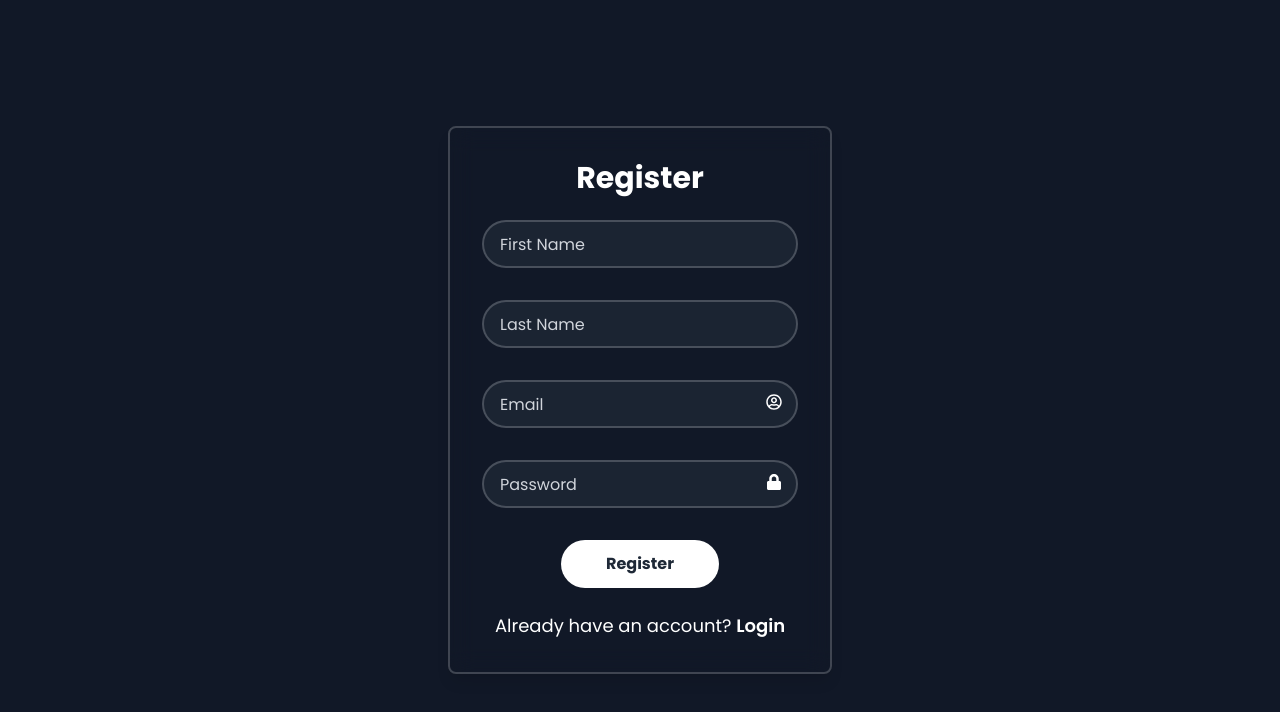
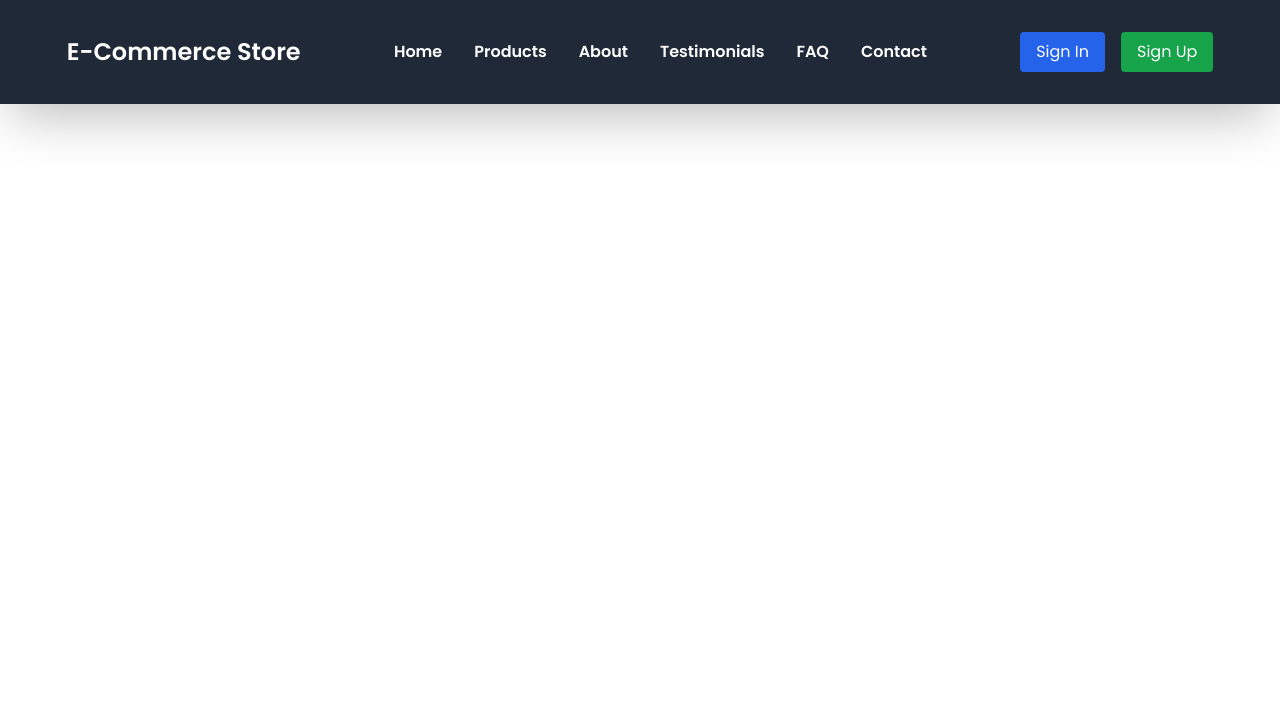
Before and after one commit to Vijay-948/forntend-ui, a React app: page /navbar in a window 1280 px wide. Before the commit this address led to /signup. Shown: the top 712 px of the page. Built offline with nearby package versions, Linux system fonts and the light colour scheme; no server answers.

Commit message:
modified-home-page

```diff
--- a/src/App.css
+++ b/src/App.css
@@ -36,3 +36,16 @@
     transform: rotate(360deg);
   }
 }
+
+@keyframes scroll-x {
+  0% {
+    transform: translateX(0);
+  }
+  100% {
+    transform: translateX(-50%);
+  }
+}
+
+.slider-track {
+  animation: scroll-x 40s linear infinite;
+}
--- a/src/App.tsx
+++ b/src/App.tsx
@@ -29,25 +29,24 @@ function App() {
   //   }
   // })
 
-  useEffect(() => {
-    getUserInfo(token)
-      .then((response) => {
-        globalobject.userObject = response.data;
-        setLoading(false);
-        // setUserData(response.data);
-      })
-      .catch(() => {
-        console.error("user not found");
-        setLoading(false);
-      });
-  }, [token]);
+  // useEffect(() => {
+  //   getUserInfo(token)
+  //     .then((response) => {
+  //       globalobject.userObject = response.data;
+  //       setLoading(false);
+  //       // setUserData(response.data);
+  //     })
+  //     .catch(() => {
+  //       console.error("user not found");
+  //       setLoading(false);
+  //     });
+  // }, [token]);
 
   return (
     <>
       <ToastContainer />
-      {token ? (
       <div id="detail">
-          {!loading && globalobject.userObject && (
+        {!loading && !globalobject.userObject && (
           <div>
             <Navbar />
             <Outlet />
@@ -64,9 +63,6 @@ function App() {
           </div>
         )}
       </div>
-      ) : (
-        <Navigate to={getLoginUrl()} />
-      )}
     </>
   );
 }
--- a/src/Common/AxiosClient.ts
+++ b/src/Common/AxiosClient.ts
@@ -3,5 +3,6 @@ import axios from "axios";
 // export const Base_URL = "http://localhost:9090";
 
 export const axiosClient = axios.create({
-  baseURL: 'https://backend-api-production-f78b.up.railway.app/',
+  // baseURL: 'https://backend-api-production-f78b.up.railway.app/',
+  baseURL: "http://localhost:9090",
 });
--- a/src/Components/Home.tsx
+++ b/src/Components/Home.tsx
@@ -7,6 +7,9 @@ import { useEffect, useState } from "react";
 import About from "./About";
 import { useNavigate } from "react-router-dom";
 import { Tilt } from "react-tilt";
+// import Testimonials from "./Testimonials";
+// import { testimonials } from "./Testimonials";
+import "../App.css";
 
 const slides = [
   {
@@ -43,9 +46,63 @@ const slides = [
   },
 ];
 
+const testimonials = [
+  {
+    id: 1,
+    image:
+      "https://res.cloudinary.com/diqqf3eq2/image/upload/v1595959131/person-2_ipcjws.jpg",
+    name: "chandana",
+    quote:
+      "Just received my new AirPods, and they are amazing! The sound quality is exceptional, and they fit perfectly. Totally worth it!",
+    rating: 5,
+  },
+  {
+    id: 2,
+    image:
+      "https://res.cloudinary.com/diqqf3eq2/image/upload/v1586883417/person-3_ipa0mj.jpg",
+    name: "Vijay Reddy",
+    quote:
+      "Bought a new Bluetooth speaker, and I'm impressed! The sound is crystal clear, and the design is sleek. Loving it!",
+    rating: 4,
+  },
+  {
+    id: 3,
+    image:
+      "https://res.cloudinary.com/diqqf3eq2/image/upload/v1595959121/person-1_aufeoq.jpg",
+    name: "Keshav",
+    quote:
+      "Got my new headphones today, and they're fantastic! The noise cancellation is top-notch, and they're so comfortable to wear.",
+    rating: 5,
+  },
+  {
+    id: 4,
+    image:
+      "https://res.cloudinary.com/diqqf3eq2/image/upload/v1586883334/person-1_rfzshl.jpg",
+    name: "Anjali",
+    quote:
+      "Purchased a smartwatch and I'm loving it! The features are amazing, and it helps me stay organized throughout the day.",
+    rating: 5,
+  },
+  {
+    id: 5,
+    image:
+      "https://winningfaces.com.au/wp-content/gallery/headshots2018/headshot-08.jpg",
+    name: "kavya",
+    quote:
+      "Ordered a new laptop, and it exceeded my expectations! The performance is blazing fast, and the display is stunning.",
+    rating: 4,
+  },
+];
+
 const Home = () => {
   const [currIndx, setCurrIndx] = useState(0);
+  // const navigate = useNavigate();
+  // const testimonialSlides = testimonials.slice(0, 7);
+  const [testimonialIndex, setTestimonialIndex] = useState(0);
   const navigate = useNavigate();
+  const handleViewMore = () => {
+    navigate("/testimonials"); // replace with your actual route
+  };
 
   const prevSlide = () => {
     const isFirstSlide = currIndx === 0;
@@ -59,20 +116,38 @@ const Home = () => {
     setCurrIndx(newIndex);
   };
 
+  useEffect(() => {
+    const timer = setInterval(() => {
+      nextSlide();
+    }, 3000);
+
+    return () => clearInterval(timer);
+  }, [currIndx]);
+
   const goToSlide = (slideIndex: any) => {
     setCurrIndx(slideIndex - 1);
   };
 
   useEffect(() => {
-    const token = localStorage.getItem("token");
-    if (!token) {
-      navigate("/login");
-    }
-  }, [navigate]);
+    const timer = setInterval(() => {
+      setTestimonialIndex((testimonialIndex) =>
+        testimonialIndex === testimonials.length - 1 ? 0 : testimonialIndex + 1
+      );
+    }, 5000);
+
+    return () => clearInterval(timer);
+  }, []);
+
+  // useEffect(() => {
+  //   const token = localStorage.getItem("token");
+  //   if (!token) {
+  //     navigate("/login");
+  //   }
+  // }, [navigate]);
 
   return (
     <>
-      <div className="max-w-[1500px] h-auto w-full m-auto py-16 px-4 relative flex flex-col justify-around items-center mt-40 rounded-md gap-15">
+      <div className="max-w-[1500px] h-auto w-full m-auto py-10 px-4 relative flex flex-col justify-around items-center mt-40 rounded-md gap-15">
         <div className="flex w-full justify-between items-center">
           <ArrowBackIosNewIcon
             onClick={prevSlide}
@@ -117,6 +192,51 @@ const Home = () => {
           ))}
         </div>
       </div>
+      <div className="w-full overflow-hidden mt-20">
+        <div className="flex slider-track w-[200%]">
+          {[...testimonials, ...testimonials].map((item, index) => (
+            <div
+              key={index}
+              className="border p-6 bg-white rounded-xl shadow-lg w-[300px] mx-4 flex-shrink-0"
+            >
+              <img
+                src={item.image}
+                alt={item.name}
+                className="w-20 h-20 rounded-full mx-auto mb-3 object-cover"
+              />
+
+              <p className="text-gray-700 mb-3 text-center">"{item.quote}"</p>
+
+              <div className="mb-3 text-center">
+                {Array.from({ length: 5 }).map((_, i) => (
+                  <span
+                    key={i}
+                    className={
+                      i < item.rating ? "text-yellow-500" : "text-gray-300"
+                    }
+                  >
+                    ★
+                  </span>
+                ))}
+              </div>
+
+              <p className="font-semibold text-black text-center">
+                {item.name}
+              </p>
+            </div>
+          ))}
+        </div>
+
+        <div className="w-full flex flex-col items-center mt-8">
+          <button
+            onClick={handleViewMore}
+            className="bg-blue-600 text-white px-6 py-2 rounded-md hover:bg-blue-700 transition"
+          >
+            View More
+          </button>
+        </div>
+      </div>
+
       <About />
     </>
   );
--- a/src/Components/Navbar.tsx
+++ b/src/Components/Navbar.tsx
@@ -1,6 +1,6 @@
 import { useState } from "react";
 // import '../Styles/Navbar.css';
-import { Link, useNavigate } from "react-router-dom";
+import { Link, To, useNavigate } from "react-router-dom";
 // import ShoppingCartIcon from '@mui/icons-material/ShoppingCart';
 import MenuIcon from "@mui/icons-material/Menu";
 import CloseIcon from "@mui/icons-material/Close";
@@ -12,11 +12,14 @@ import globalobject from "../Common/global-variable";
 import { getFormattedNameAndInitials } from "../Common/CommonUtil";
 // import { Link } from "react-router-dom";
 // import { username } from "../Service/user";
+import { ToastContainer, toast } from "react-toastify";
+import "react-toastify/dist/ReactToastify.css";
 
 const Navbar = () => {
   const [openMenu, setOpenMenu] = useState(false);
   const [profileMenu, setProfileMenu] = useState(false);
   const navigate = useNavigate();
+  const token = localStorage.getItem("token");
 
   const toggleMenu = () => {
     setOpenMenu(!openMenu);
@@ -35,9 +38,24 @@ const Navbar = () => {
   const userObject = globalobject.userObject;
   const { firstName, lastName } = getFormattedNameAndInitials(userObject);
 
+  const handleProtectedClick = (path: any) => {
+    if (!token) {
+      toast.warning("Please Sign In or Sign Up to view details!", {
+        position: "top-center",
+        autoClose: 3000,
+        hideProgressBar: false,
+        closeOnClick: true,
+        pauseOnHover: true,
+        draggable: true,
+      });
+      return;
+    }
+    navigate(path);
+  };
+
   return (
     <>
-      <div className="fixed w-full bg-gray-800 text-white p-5 shadow-2xl rounded-lg z-10 top-0">
+      <div className="fixed w-full bg-gray-800 text-white p-5 shadow-2xl  z-10 top-0">
         <nav className="hidden lg:flex justify-around items-center h-16">
           <div className="text-2xl font-semibold">
             <Link to="/home">E-Commerce Store</Link>
@@ -53,6 +71,7 @@ const Navbar = () => {
             </li>
             <li>
               <Link
+                // onClick={() => handleProtectedClick("/product_list")}
                 className="text-white font-semibold hover:text-red-500"
                 to="/productList"
               >
@@ -60,20 +79,21 @@ const Navbar = () => {
               </Link>
             </li>
             <li>
-              <Link
+              <button
+                onClick={() => handleProtectedClick("/aboutus")}
                 className="text-white font-semibold hover:text-red-500"
-                to="/aboutus"
+                // to="/aboutus"
               >
                 About
-              </Link>
+              </button>
             </li>
             <li>
-              <Link
+              <button
+                onClick={() => handleProtectedClick("/testimonials")}
                 className="text-white font-semibold hover:text-red-500"
-                to="/testimonials"
               >
                 Testimonials
-              </Link>
+              </button>
             </li>
             <li>
               <Link
@@ -84,15 +104,18 @@ const Navbar = () => {
               </Link>
             </li>
             <li>
-              <Link
+              <button
+                onClick={() => handleProtectedClick("/contact")}
                 className="text-white font-semibold hover:text-red-500"
-                to="/contact"
+                // to="/contact"
               >
                 Contact
-              </Link>
+              </button>
             </li>
           </ul>
-          <div className="relative flex">
+          <div className="relative flex items-center gap-4">
+            {token ? (
+              <>
                 <div className="text-white">
                   <p>
                     {firstName} {lastName}
@@ -101,7 +124,7 @@ const Navbar = () => {
                     {globalobject.userObject.email}
                   </p>
                 </div>
-            <Tooltip title="Logout">
+                <Tooltip title="Account">
                   <button onClick={toggleProfileMenu} className="text-white">
                     <AccountCircleRounded sx={{ fontSize: "50px" }} />
                   </button>
@@ -115,6 +138,23 @@ const Navbar = () => {
                       <LogoutIcon /> Logout
                     </button>
                   </div>
+                )}
+              </>
+            ) : (
+              <>
+                <Link
+                  to="/login"
+                  className="bg-blue-600 px-4 py-2 rounded hover:bg-blue-700 transition"
+                >
+                  Sign In
+                </Link>
+                <Link
+                  to="/signup"
+                  className="bg-green-600 px-4 py-2 rounded hover:bg-green-700 transition"
+                >
+                  Sign Up
+                </Link>
+              </>
             )}
           </div>
         </nav>
--- a/src/Components/Testimonials.tsx
+++ b/src/Components/Testimonials.tsx
@@ -1,6 +1,7 @@
 // import React from "react";
 // import img1 from "../Assests/contact-bg.png";
 import Footer from "./Footer";
+import Navbar from "./Navbar";
 // import Navbar from "./Navbar";
 
 // interface Ratings {
@@ -106,6 +107,7 @@ const testimonials = [
 const Testimonials = () => {
   return (
     <>
+      <Navbar />
       <div className="mt-40 text-center">
         <h1 className="text-2xl font-semibold mb-4 text-black">Testimonials</h1>
         <div className="grid grid-cols-1 md:grid-cols-2 lg:grid-cols-3 gap-4">
--- a/src/index.tsx
+++ b/src/index.tsx
@@ -48,11 +48,6 @@ const router = createBrowserRouter([
     element: <UpdatePassword />,
   },
   {
-    path: "/",
-    element: <App />,
-    errorElement: <ErrorPage />,
-    children: [
-      {
     path: "/navbar",
     element: <Navbar />,
   },
@@ -81,6 +76,11 @@ const router = createBrowserRouter([
     element: <Contact />,
   },
   {
+    path: "/",
+    element: <App />,
+    errorElement: <ErrorPage />,
+    children: [
+      {
         path: "/footer",
         element: <Footer />,
       },
```
Also changed, not shown: src/Components/list.tsx (+8 -9 lines). Lines whose indentation alone changed are shown as unchanged.
